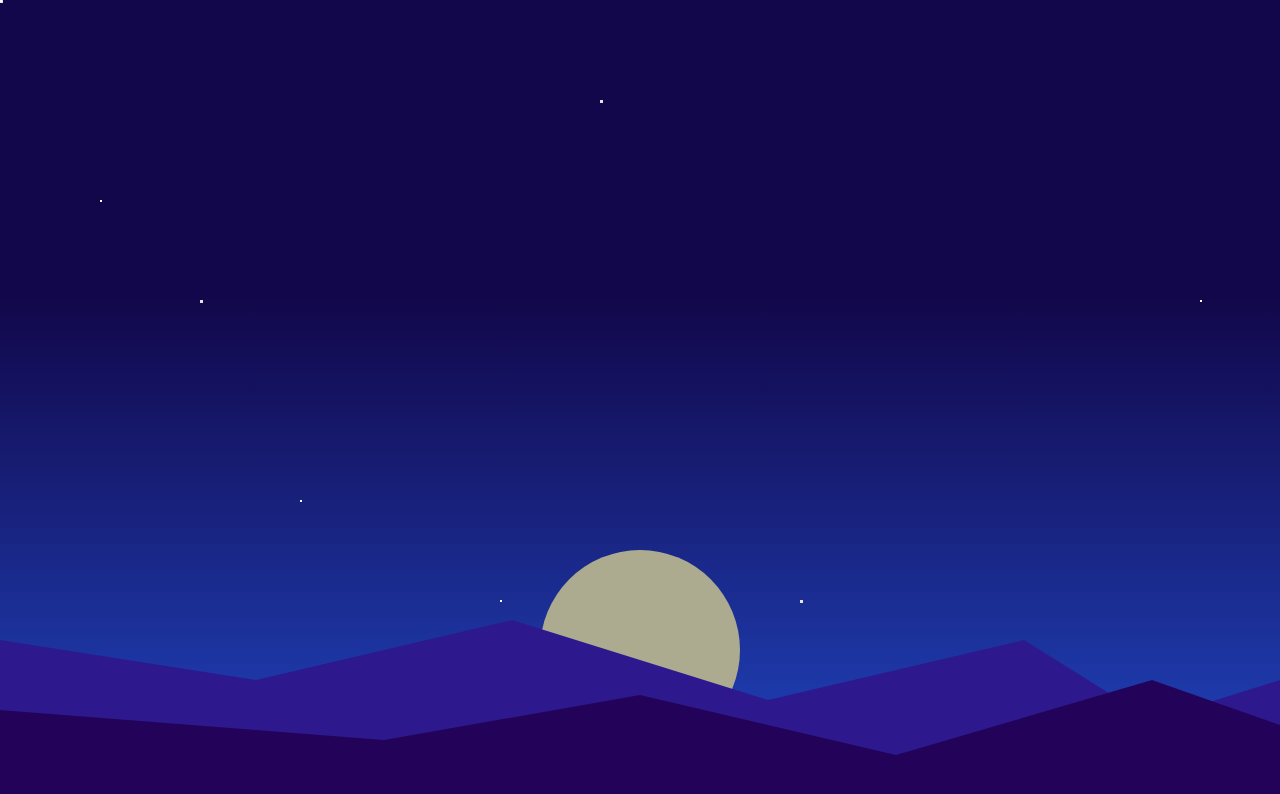
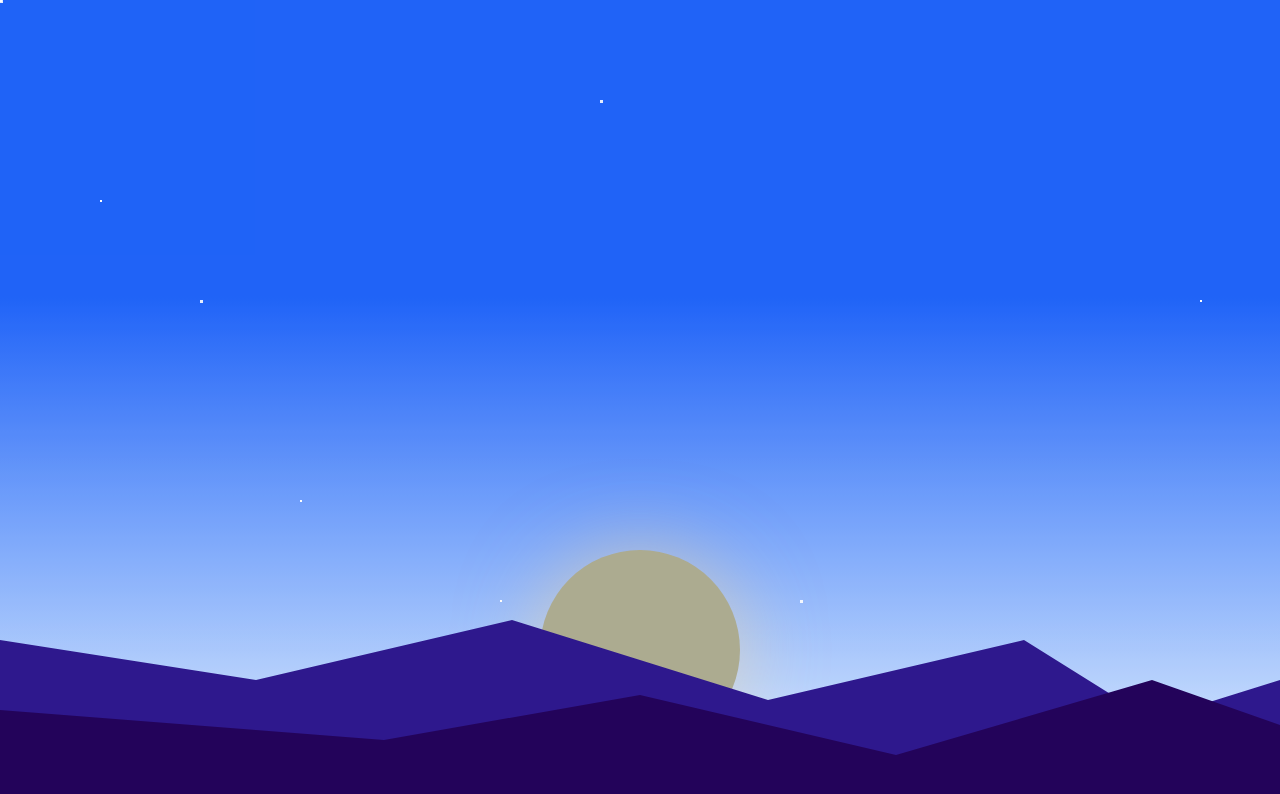
Before and after one commit to ngeliecode/my-mini-project, a website built with Vite: page index.html in a window 1280 px wide. Both pictures are taken after a click on the button "Enter". Built offline with nearby package versions, Linux system fonts and the light colour scheme.

Commit message:
✨ feat: add morning sky on click

```diff
--- a/index.html
+++ b/index.html
@@ -12,6 +12,10 @@
       <div class="mountains"></div>
       <div class="trees hidden"></div>
       <div class="sun"></div>
+      <div class="sky">
+        <div class="sky-night"></div>
+        <div class="sky-morning"></div>
+      </div>
     </div>
 
     <div id="app">
--- a/src/first.ts
+++ b/src/first.ts
@@ -1,18 +1,24 @@
 export function showSecondPage() {
   const enterBtn = document.querySelector("#enter") as HTMLButtonElement;
+
   const sun = document.querySelector(".sun") as HTMLDivElement;
+  const sky = document.querySelector(".sky") as HTMLDivElement;
+
   const firstPage = document.querySelector("#firstPage") as HTMLElement;
   const secondPage = document.querySelector("#secondPage") as HTMLElement;
 
-  if (enterBtn && sun) {
+  if (enterBtn && sun && sky) {
     console.log("Enter button found");
 
     enterBtn.addEventListener("click", () => {
-      firstPage.classList.add("hidden");
-      secondPage.classList.remove("hidden");
+      // animation
+      sun.classList.add("rise");
+      sky.classList.add("morning");
 
-      // animera solen
-      sun.classList.add("rise");
+      setTimeout(() => {
+        firstPage.classList.add("hidden");
+        secondPage.classList.remove("hidden");
+      }, 2000); // Match the sun's transition duration
     });
   }
 }
--- /dev/null
+++ b/src/styles/_sky.scss
@@ -0,0 +1,39 @@
+.sky {
+  position: fixed;
+  inset: 0; // täcker hela skärmen
+  z-index: -1;
+}
+
+.sky-night,
+.sky-morning {
+  position: absolute;
+  inset: 0;
+  transition: opacity 5s ease;
+}
+
+.sky-night {
+  background: linear-gradient(
+    180deg,
+    rgb(18, 7, 74) 37%,
+    rgb(32, 70, 194) 100%
+  );
+  opacity: 1;
+}
+
+.sky-morning {
+  background: linear-gradient(
+    180deg,
+    rgb(0, 79, 251) 37%,
+    rgb(229, 245, 255) 100%
+  );
+  opacity: 0;
+}
+
+/* När du klickar */
+.sky.morning .sky-morning {
+  opacity: 1;
+}
+
+.sky.morning .sky-night {
+  opacity: 0;
+}
--- a/src/styles/_stars.scss
+++ b/src/styles/_stars.scss
@@ -1,6 +1,4 @@
 .stars {
-  opacity: 0;
-
   position: fixed;
   top: 0;
   left: 0;
--- a/src/styles/_sun.scss
+++ b/src/styles/_sun.scss
@@ -15,9 +15,12 @@
   z-index: 1;
 
   // animation
-  transition: bottom 2s ease-in-out;
+  transition:
+    bottom 2s ease-in-out,
+    box-shadow 2s ease-in-out;
 }
 
 .sun.rise {
   bottom: 50px;
+  box-shadow: 0 0 80px rgba(255, 220, 150, 0.5);
 }
--- a/src/styles/main.scss
+++ b/src/styles/main.scss
@@ -2,10 +2,11 @@
 @use "./mountains";
 @use "./trees";
 @use "./sun";
+@use "./sky";
 
 :root {
   --text: #fff;
-  --bg: linear-gradient(180deg, rgb(18, 7, 74) 37%, rgb(32, 70, 194) 100%);
+  //--bg: linear-gradient(180deg, rgb(18, 7, 74) 37%, rgb(32, 70, 194) 100%);
   --border: #e5e4e7;
   --code-bg: #f4f3ec;
   --accent: #aa3bff;
@@ -13,14 +14,13 @@
   --accent-border: rgba(170, 59, 255, 0.5);
   --shadow:
     rgba(0, 0, 0, 0.1) 0 10px 15px -3px, rgba(0, 0, 0, 0.05) 0 4px 6px -2px;
-
   --sans: system-ui, "Segoe UI", Roboto, sans-serif;
   --heading: system-ui, "Segoe UI", Roboto, sans-serif;
   --mono: ui-monospace, Consolas, monospace;
 
   letter-spacing: 0.18px;
   color: var(--text);
-  background: var(--bg);
+  //background: var(--bg);
   font-synthesis: none;
 
   @media (max-width: 1024px) {
```
